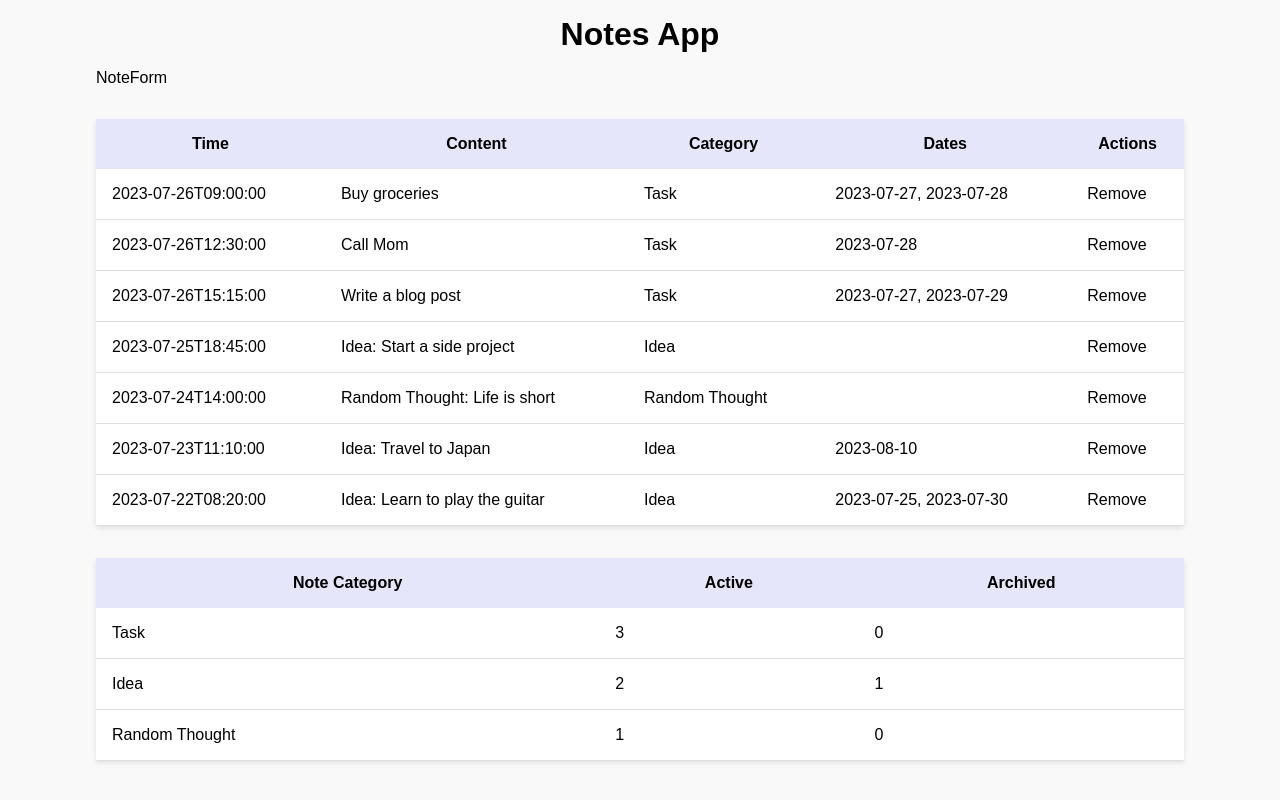
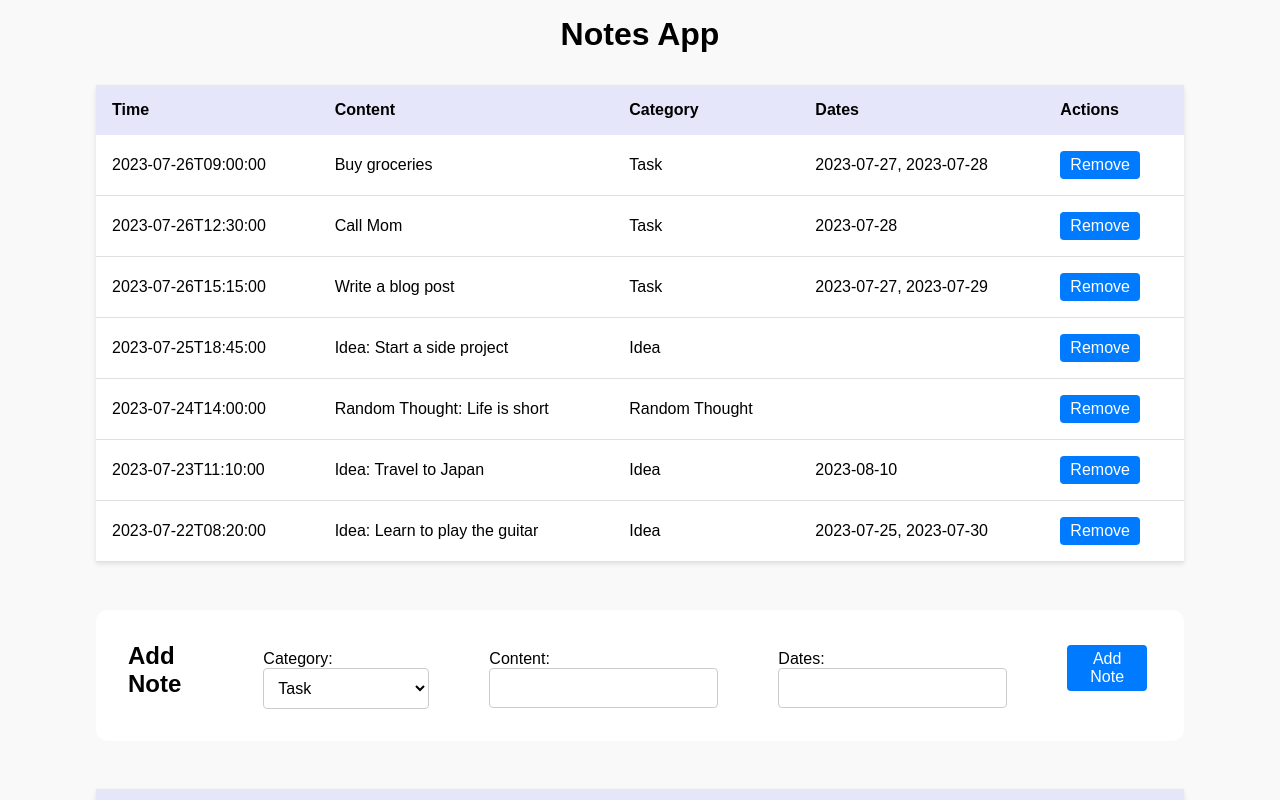
Before and after one commit to Fr13nd4u/home-tasks, a React (Vite) app in the folder task_2/: page / in a window 1280 px wide. Shown: the top 800 px of the page. Built offline with nearby package versions, Linux system fonts and the light colour scheme.

Commit message:
add note add form

```diff
--- a/task_2/package.json
+++ b/task_2/package.json
@@ -12,6 +12,7 @@
   "dependencies": {
     "@reduxjs/toolkit": "^1.9.5",
     "react": "^18.2.0",
+    "react-datepicker": "^4.16.0",
     "react-dom": "^18.2.0",
     "react-redux": "^8.1.1",
     "styled-components": "^6.0.5"
--- a/task_2/src/components/note-form/index.tsx
+++ b/task_2/src/components/note-form/index.tsx
@@ -1,5 +1,141 @@
-import React from "react";
+import * as React from "react";
+import { useDispatch } from "react-redux";
+import styled from "styled-components";
+import DatePicker from "react-datepicker";
+import "react-datepicker/dist/react-datepicker.css";
 
-export const NoteForm = () => {
-  return <div>NoteForm</div>;
+import { INote } from "../../types";
+
+import { addNote, editNote } from "../../redux/slices/notes";
+import { Button } from "../shared";
+
+interface NoteFormProps {
+  note?: INote | null;
+}
+
+export const NoteForm: React.FC<NoteFormProps> = ({ note }) => {
+  const dispatch = useDispatch();
+  const [category, setCategory] = React.useState(note?.category || "Task");
+  const [content, setContent] = React.useState(note?.content || "");
+  const [dates, setDates] = React.useState(note?.dates.join(",") || "");
+
+  const handleSaveNote = () => {
+    const newDates = dates.split(",").map((date) => date.trim());
+
+    if (!category || !content || !dates) {
+      return;
+    }
+
+    if (note) {
+      const editedNote: INote = {
+        ...note,
+        category,
+        content,
+        dates: newDates,
+      };
+
+      dispatch(editNote(editedNote));
+    } else {
+      const newNote: INote = {
+        id: Date.now().toString(),
+        time: new Date().toISOString(),
+        content,
+        category,
+        dates: newDates,
+        archived: false,
+      };
+
+      dispatch(addNote(newNote));
+    }
+
+    setCategory("Task");
+    setContent("");
+    setDates("");
+  };
+
+  return (
+    <FormWrapper id="add-note-form">
+      <h2>{note ? "Edit Note" : "Add Note"}</h2>
+      <InputLabel>
+        Category:
+        <SelectInput
+          value={category}
+          onChange={(e) => setCategory(e.target.value)}
+        >
+          <option value="Task">Task</option>
+          <option value="Idea">Idea</option>
+          <option value="Quote">Quote</option>
+          <option value="Random Thought">Random Thought</option>
+        </SelectInput>
+      </InputLabel>
+      <InputLabel>
+        Content:
+        <TextInput
+          type="text"
+          value={content}
+          onChange={(e) => setContent(e.target.value)}
+        />
+      </InputLabel>
+      <InputLabel>
+        Dates:
+        <DatePickerWrapper>
+          <DatePicker
+            selected={dates ? new Date(dates) : null}
+            onChange={(date: { toISOString: () => string }) =>
+              setDates(date?.toISOString() || "")
+            }
+          />
+        </DatePickerWrapper>
+      </InputLabel>
+      <Button onClick={() => handleSaveNote()}>
+        {note ? "Save Changes" : "Add Note"}
+      </Button>
+    </FormWrapper>
+  );
 };
+
+export default NoteForm;
+
+const FormWrapper = styled.div`
+  display: flex;
+  margin: 3rem 0;
+  background: #fff;
+  padding: 2rem;
+  border-radius: 12px;
+  align-items: baseline;
+  gap: 40px;
+`;
+
+const InputLabel = styled.label`
+  flex: 1;
+  display: block;
+  margin-right: 10px;
+`;
+
+const SelectInput = styled.select`
+  flex: 1;
+  padding: 10px;
+  margin-right: 10px;
+  border: 1px solid #ccc;
+  border-radius: 4px;
+`;
+
+const TextInput = styled.input`
+  flex: 1;
+  padding: 10px;
+  margin-right: 10px;
+  border: 1px solid #ccc;
+  border-radius: 4px;
+`;
+
+const DatePickerWrapper = styled.div`
+  display: inline-block;
+
+  input {
+    flex: 1;
+    padding: 10px;
+    margin-right: 10px;
+    border: 1px solid #ccc;
+    border-radius: 4px;
+  }
+`;
--- a/task_2/src/components/note-list/index.tsx
+++ b/task_2/src/components/note-list/index.tsx
@@ -4,6 +4,7 @@ import { useDispatch } from "react-redux";
 import { INote } from "../../types";
 import { removeNote } from "../../redux/slices/notes";
 import { Table, TableColumn } from "../table";
+import { Button } from "../shared";
 
 interface NoteListProps {
   notes: INote[];
@@ -28,10 +29,10 @@ export const NoteList: React.FC<NoteListProps> = ({ notes }) => {
     },
     {
       label: "Actions",
-      key: "actions",
+      key: "id",
       render: (id: string) => (
         <>
-          <button onClick={() => handleRemoveNote(id)}>Remove</button>
+          <Button onClick={() => handleRemoveNote(id)}>Remove</Button>
         </>
       ),
     },
--- a/task_2/src/components/shared/Button.tsx
+++ b/task_2/src/components/shared/Button.tsx
@@ -1,5 +1,25 @@
 import * as React from "react";
+import styled from "styled-components";
 
-export const Button = () => {
-  return <div>Button</div>;
+interface ButtonProps extends React.ButtonHTMLAttributes<HTMLButtonElement> {
+  children: React.ReactNode;
+  onClick?: () => void;
+}
+
+export const Button: React.FC<ButtonProps> = ({ children, onClick }) => {
+  return <ButtonWrap onClick={onClick}>{children}</ButtonWrap>;
 };
+
+const ButtonWrap = styled.button`
+  padding: 5px 10px;
+  margin-right: 5px;
+  cursor: pointer;
+  background-color: #007bff;
+  color: #fff;
+  border: none;
+  border-radius: 4px;
+
+  &:hover {
+    background-color: #0056b3;
+  }
+`;
--- a/task_2/src/components/table/index.tsx
+++ b/task_2/src/components/table/index.tsx
@@ -59,6 +59,7 @@ const TableHead = styled.thead`
   th {
     padding: 1rem;
     background: lavender;
+    text-align: left;
   }
 `;
 
--- a/task_2/src/pages/NotesPage.tsx
+++ b/task_2/src/pages/NotesPage.tsx
@@ -12,8 +12,8 @@ export const NotesPage: React.FC = () => {
 
   return (
     <Container>
+      <NoteList notes={notes} />
       <NoteForm />
-      <NoteList notes={notes} />
       <NoteSummary notes={notes} />
     </Container>
   );
```
Also changed, not shown: 1 other file (tests, documents, lock files or other folders).
